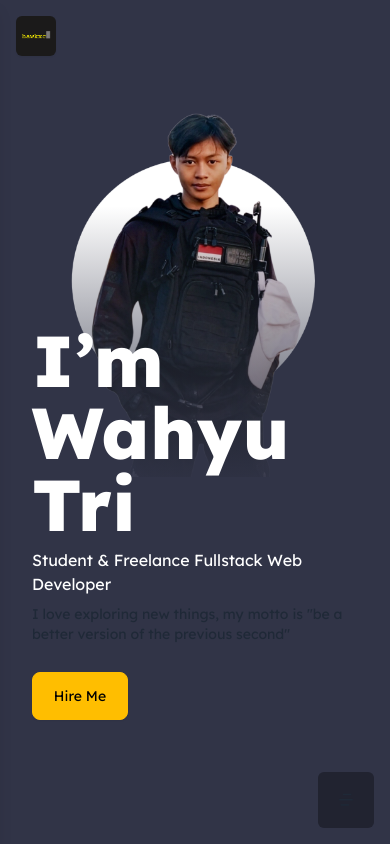
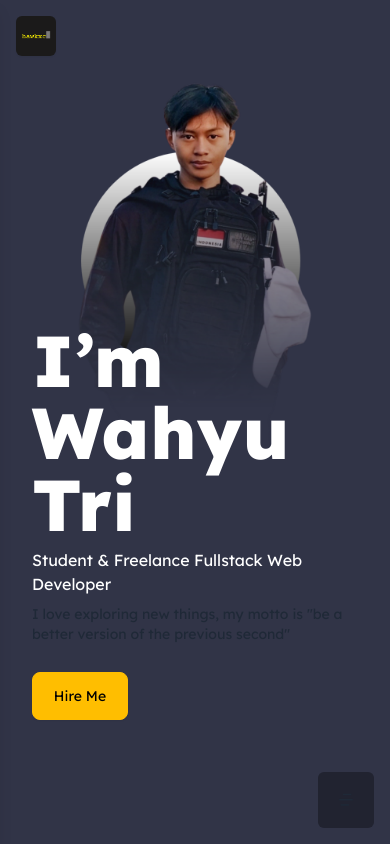
Before and after one commit to hawk-xc/portofolio, a React (Vite) app: page / in a window 390 px wide. Shown: the top 844 px of the page. Built offline with nearby package versions, Linux system fonts and the light colour scheme.

Commit message:
recover the image

```diff
--- a/src/components/HeroContent.jsx
+++ b/src/components/HeroContent.jsx
@@ -1,5 +1,5 @@
 import Image from "../particles/Image";
-import wahyu_image from "../assets/hawk_image.png";
+import wahyu_image from "../assets/wahyu_creative.png";
 
 export default function HeroContent() {
   return (
@@ -35,10 +35,9 @@ export default function HeroContent() {
         <Image
           image={wahyu_image}
           className={[
-            "md:w-[28rem] max-sm:w-64 absolute md:-translate-y-[20rem] max-sm:-translate-y-96  md:object-cover md:filter md:grayscale md:hover:grayscale-0 md:transition-all md:duration-300 z-0",
+            "md:w-[28rem] max-sm:w-64 absolute md:-translate-y-[20rem] max-sm:-translate-y-96  md:object-cover md:filter md:hover:grayscale md:hover:grayscale-0 md:transition-all md:duration-300 z-0",
           ]}
         />
-        <div class="absolute bottom-0 z-40 bg-gradient-to-t from-[#313447] to-transparent w-full h-72 max-sm:-translate-x-10 max-sm:translate-y-9 -translate-x-96"></div>
       </div>
     </div>
   );
```
Also changed, not shown: src/assets/hawk_image.png (deleted), src/assets/wahyu_creative.png (added).
